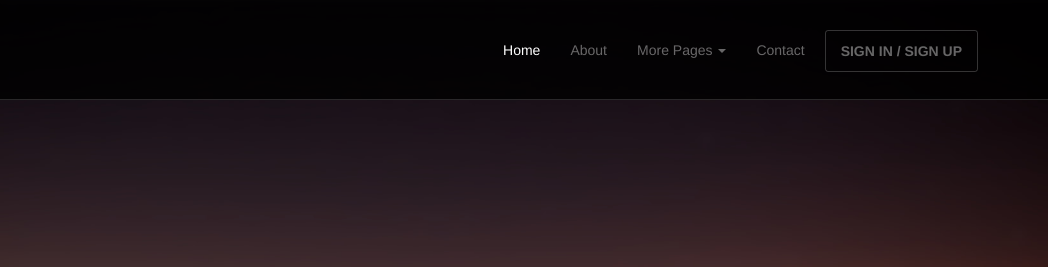
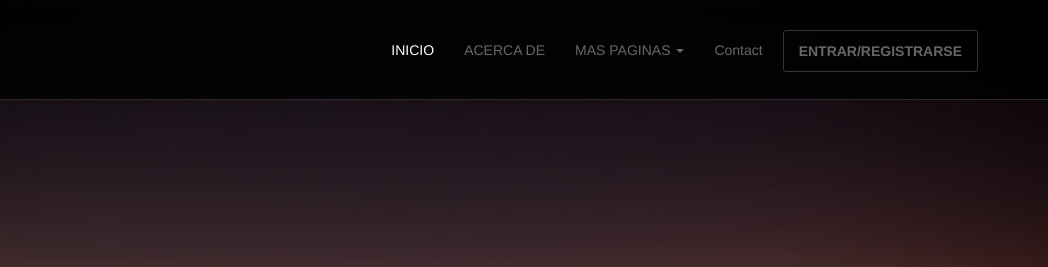
Before and after one commit to FerMorales1235/uda, a plain HTML site: page index.html in a window 1280 px wide. Shown: the top 267 px of the page, 232-1280 px from the left. Drawn offline with nearby package versions, Linux system fonts and the light colour scheme.

Commit message:
se realizo traduccion de menu principal

```diff
--- a/index.html
+++ b/index.html
@@ -36,17 +36,17 @@
 			</div>
 			<div class="navbar-collapse collapse">
 				<ul class="nav navbar-nav pull-right">
-					<li class="active"><a href="#">Home</a></li>
-					<li><a href="about.html">About</a></li>
+					<li class="active"><a href="#">INICIO</a></li>
+					<li><a href="about.html">ACERCA DE</a></li>
 					<li class="dropdown">
-						<a href="#" class="dropdown-toggle" data-toggle="dropdown">More Pages <b class="caret"></b></a>
+						<a href="#" class="dropdown-toggle" data-toggle="dropdown">MAS PAGINAS <b class="caret"></b></a>
 						<ul class="dropdown-menu">
-							<li><a href="sidebar-left.html">Left Sidebar</a></li>
-							<li class="active"><a href="sidebar-right.html">Right Sidebar</a></li>
+							<li><a href="sidebar-left.html">BARRA IZQUIERDA</a></li>
+							<li class="active"><a href="sidebar-right.html">BARRA DERECHA</a></li>
 						</ul>
 					</li>
 					<li><a href="contact.html">Contact</a></li>
-					<li><a class="btn" href="signin.html">SIGN IN / SIGN UP</a></li>
+					<li><a class="btn" href="signin.html">ENTRAR/REGISTRARSE</a></li>
 				</ul>
 			</div><!--/.nav-collapse -->
 		</div>
```
